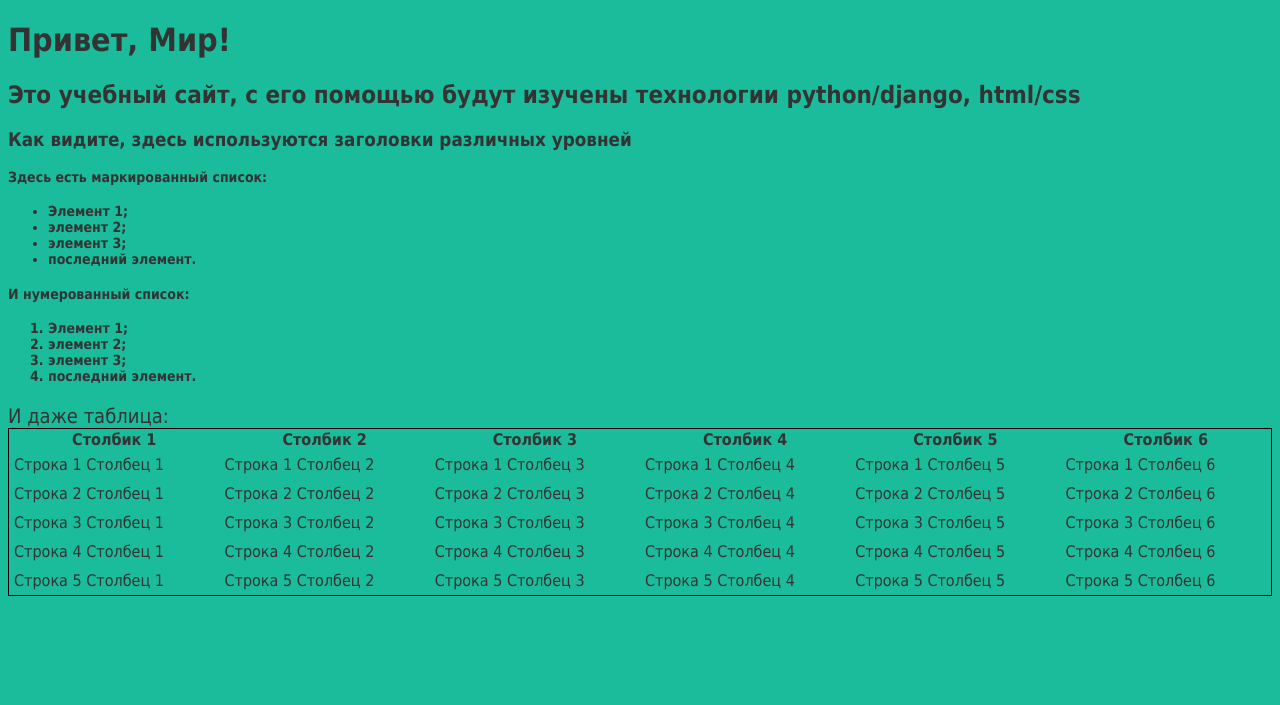
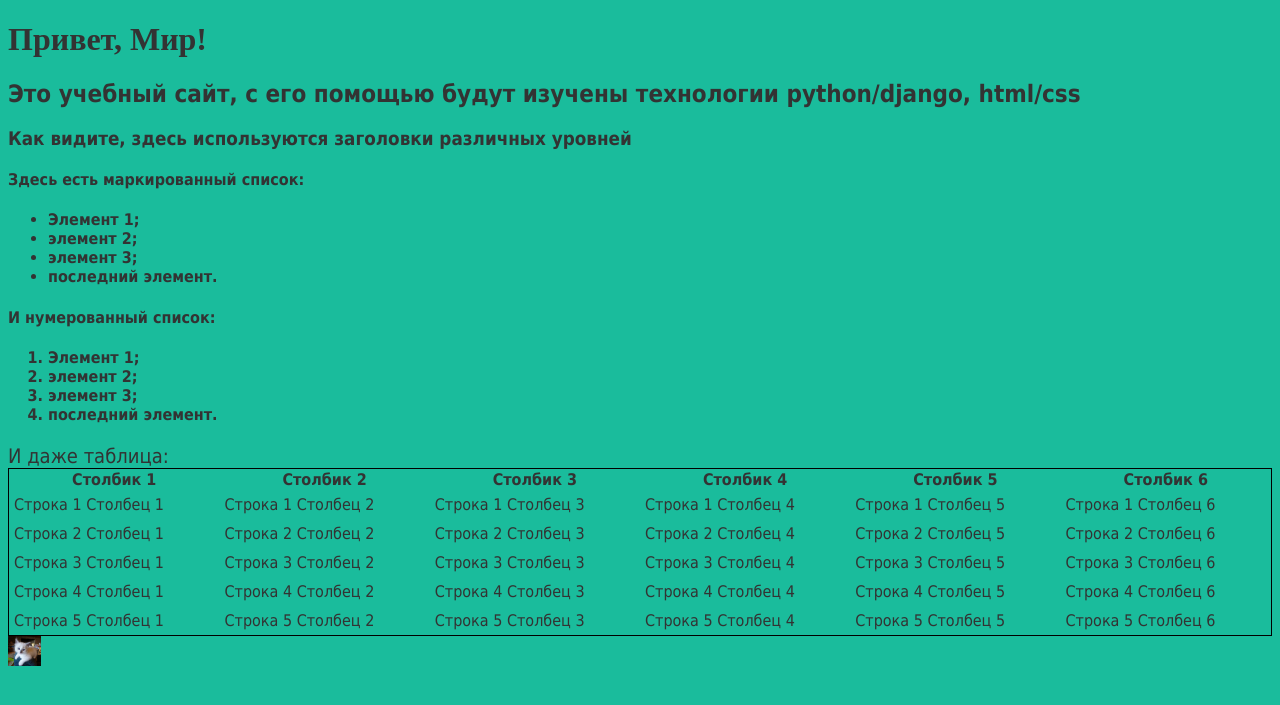
Before and after one commit to eoan-ermine/informatics_laboratories_9, a Django app: page /cute_page/ in a window 1280 px wide. Shown: the top 705 px of the page. Run offline with Django 4.2, Linux system fonts and the light colour scheme.

Commit message:
Modify static_handler.html, index.css
* Change font for first level heading
* Add picture 30 pixels height
* Change font size for four level heading

```diff
--- a/flatpages/static/index.css
+++ b/flatpages/static/index.css
@@ -13,8 +13,12 @@ p, h4 {
 	margin-bottom: 0;
 }
 
+h1 {
+	font-family: Times New Roman, serif;
+}
+
 h4 {
-	font-size: 14px;
+	font-size: 16px;
 }
 
 ul, ol {
--- a/flatpages/templates/static_handler.html
+++ b/flatpages/templates/static_handler.html
@@ -79,5 +79,6 @@
 				<td>Строка 5 Столбец 6</td>
 			</tr>
 		</table>
+		<img src="{{ STATIC_URL }}/static/kitten.jpeg" height="30"></img>
 	</body>
 </html>
```
Also changed, not shown: flatpages/static/kitten.jpeg (added).
